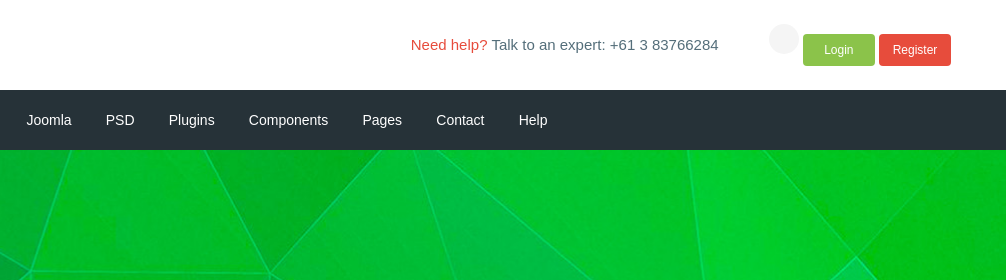
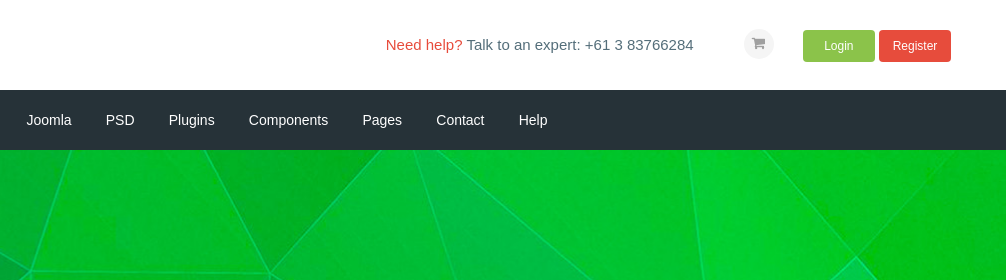
Before and after one commit to andrewnewguy/Moderno, a website: page app/index.html in a window 1280 px wide. Shown: the top 280 px of the page, 274-1280 px from the left. Drawn offline with nearby package versions, Linux system fonts and the light colour scheme; files that its build step writes are made by us from their sources.

Commit message:
added the basket button

```diff
--- a/app/index.html
+++ b/app/index.html
@@ -45,7 +45,11 @@
 
                     <div class="header__box">
 
-                        <a class="header__btn-basket" href="#"></a>
+                        <a class="header__btn-basket" href="#">
+
+                            <img src="images/icons/basket.png" alt="">
+
+                        </a>
 
                         <a class="header__btn header__btn-login" href="#">Login</a>
 
--- a/app/scss/style.scss
+++ b/app/scss/style.scss
@@ -24,6 +24,9 @@
     background-color: rgb(245, 245, 245);
     width: 30px;
     height: 30px;
+    padding-left: 7px;
+    padding-top: 4px;
+    margin-right: 25px;
 }
 
 .header__btn {
@@ -134,6 +137,7 @@
                 line-height: 30px;
                 padding-right: 60px;
             }
+
         }
 
 
```
Also changed, not shown: app/images/icons/basket.png (added).
